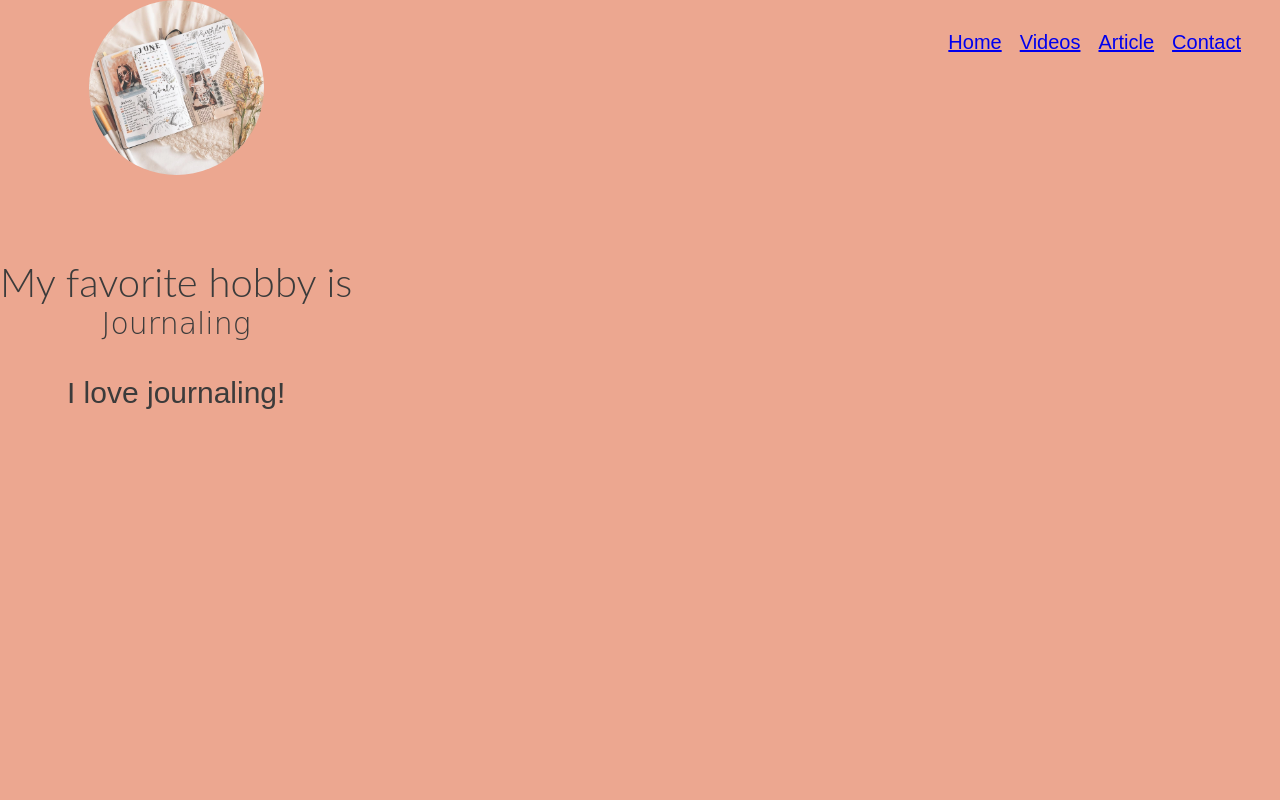
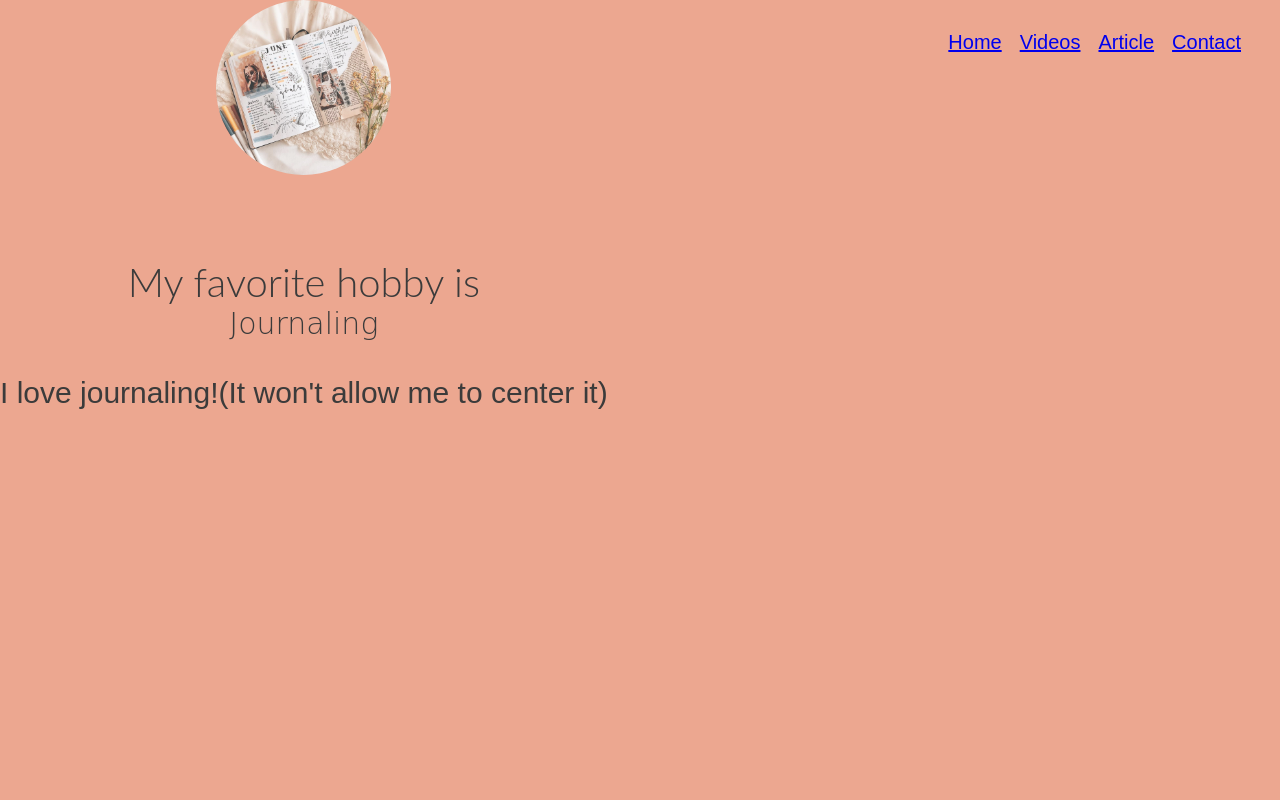
Before and after one commit to Ustat-Kaur/journaling_blog, a plain HTML site: page index.html in a window 1280 px wide. Shown: the top 800 px of the page. Drawn offline with Linux system fonts and the light colour scheme.

Commit message:
Add files via upload

```diff
--- a/index.html
+++ b/index.html
@@ -18,7 +18,7 @@
         <div class="parallax-inner">
             <img src="original.jpeg" class="profile">
             <h1>My favorite hobby is <br> <span id="hobby">Journaling</span></h1>
-            <h2>I love journaling!</h2>
+            <h2>I love journaling!(It won't allow me to center it)</h2>
         </div>
     </section>
     <section id="about">
--- a/stlye.css
+++ b/stlye.css
@@ -19,7 +19,7 @@ body {
 
 #welcome {
     background-color: darksalmon;
-    position: absolute;
+    position:absolute;
     overflow: hidden;
     height: 800px;
     color: #141414;
@@ -33,6 +33,7 @@ body {
     width: 100%;
     height: 100%;
     z-index: 9;
+    text-align: center;
 }
 
 .links {
```
